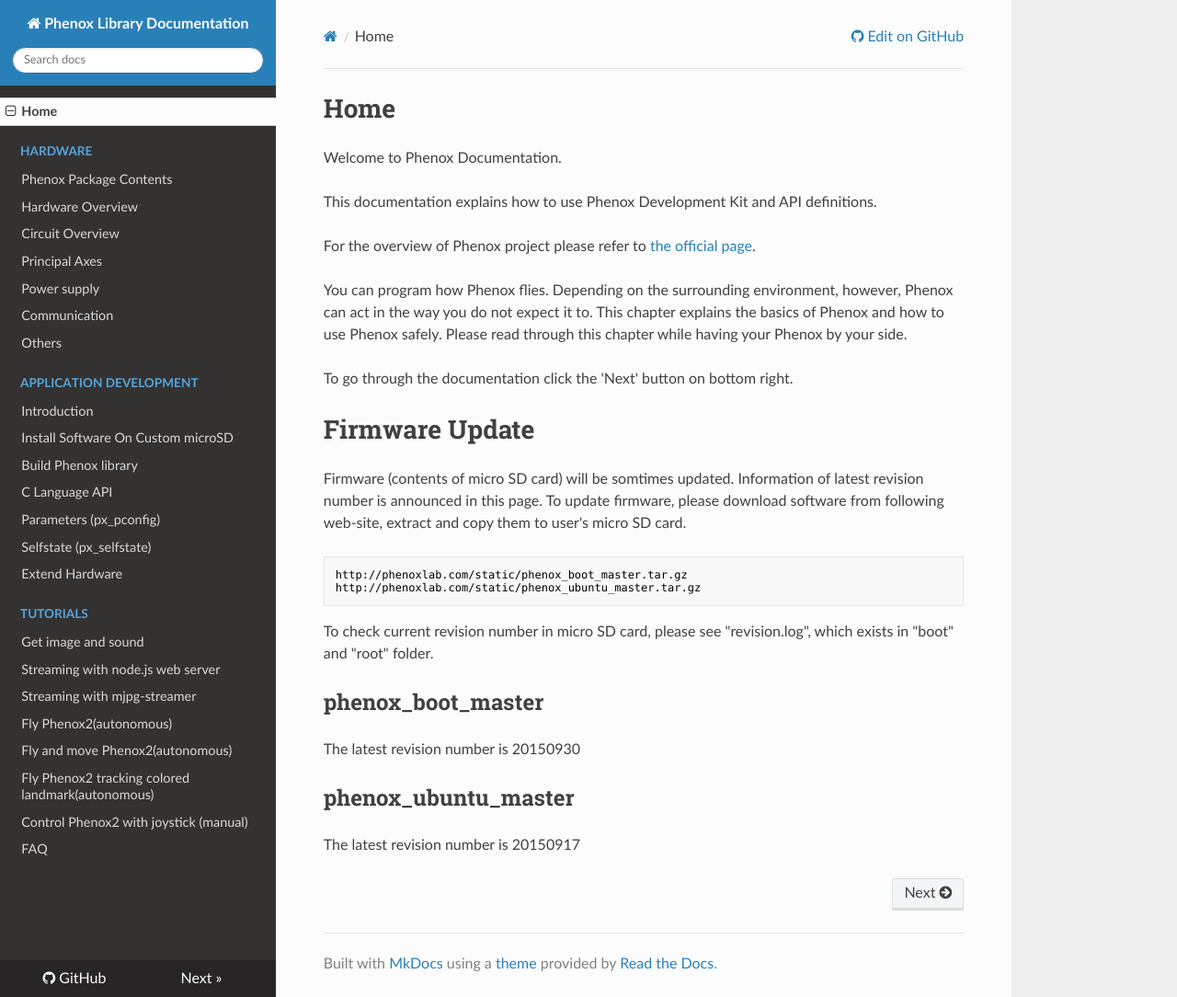
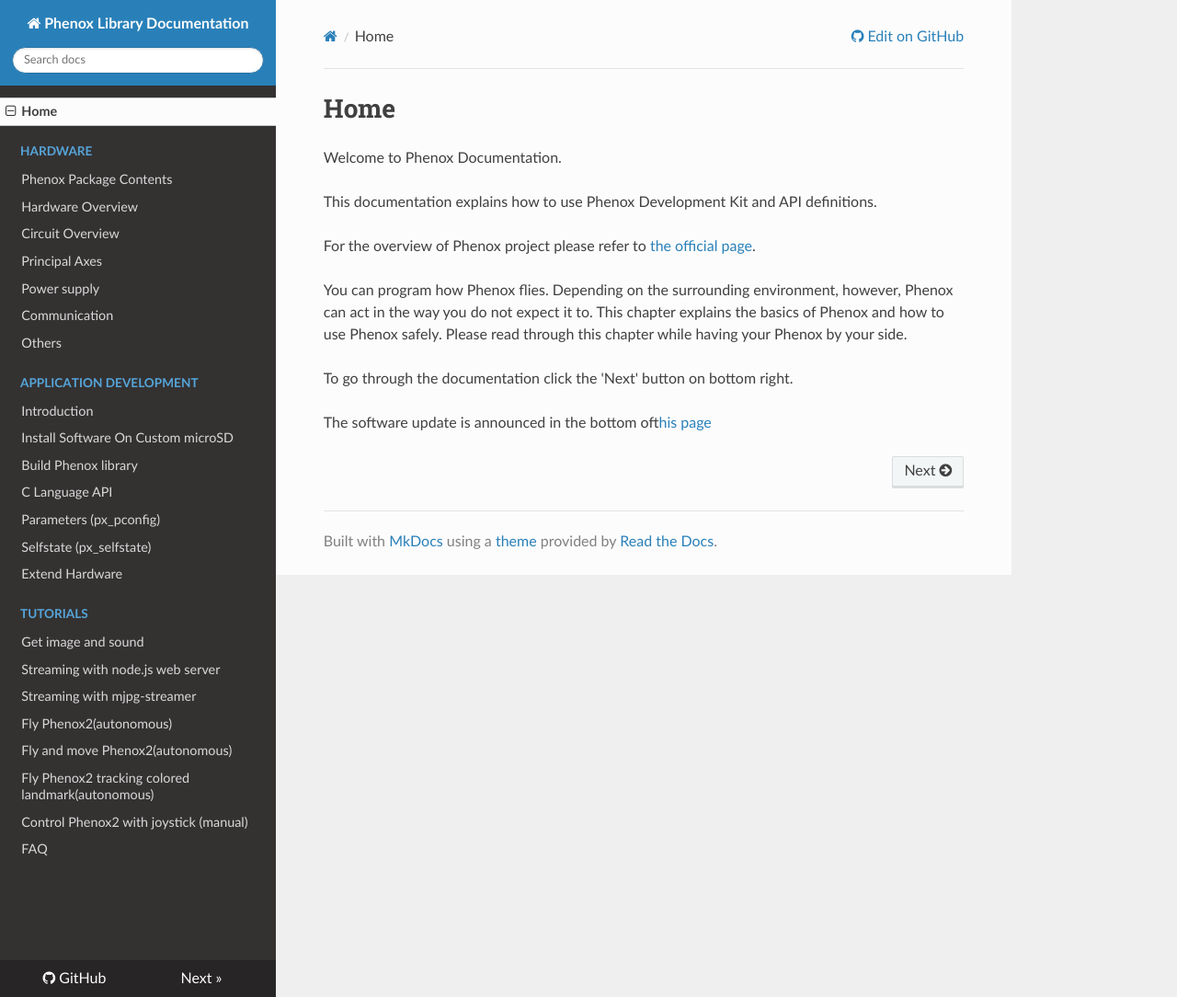
Before and after one commit to phenoxlab/phenox, an MkDocs documentation site: the page built from docs/index.md, in a window 1280 px wide and 1084 px high. Shown: the whole window at 92% size. Built offline with MkDocs 1.6.1, drawn with Linux system fonts in a browser that asks for light colours; nearby versions of some CDN libraries; old or Windows-style settings are respelled for this version of MkDocs.

````diff
--- a/docs/index.md
+++ b/docs/index.md
@@ -9,14 +9,4 @@ You can program how Phenox flies. Depending on the surrounding environment, howe
 
 To go through the documentation click the 'Next' button on bottom right.
 
-# Firmware Update
-Firmware (contents of micro SD card) will be somtimes updated. Information of latest revision number is announced in this page. To update firmware, please download software from following web-site, extract and copy them to user's micro SD card.
-```bash
-http://phenoxlab.com/static/phenox_boot_master.tar.gz
-http://phenoxlab.com/static/phenox_ubuntu_master.tar.gz
-```
-To check current revision number in micro SD card, please see "revision.log", which exists in "boot" and "root" folder.
-##phenox_boot_master
-The latest revision number is 20150930
-##phenox_ubuntu_master
-The latest revision number is 20150917
+The software update is announced in the bottom of[this page](dev/env.md)
````
Also changed, not shown: docs/dev/env.md (+9 -0 lines), docs/tut/controll.md (+3 -0 lines), docs/tut/controll_color.md (+3 -0 lines), docs/tut/controll_move.md (+3 -0 lines).
